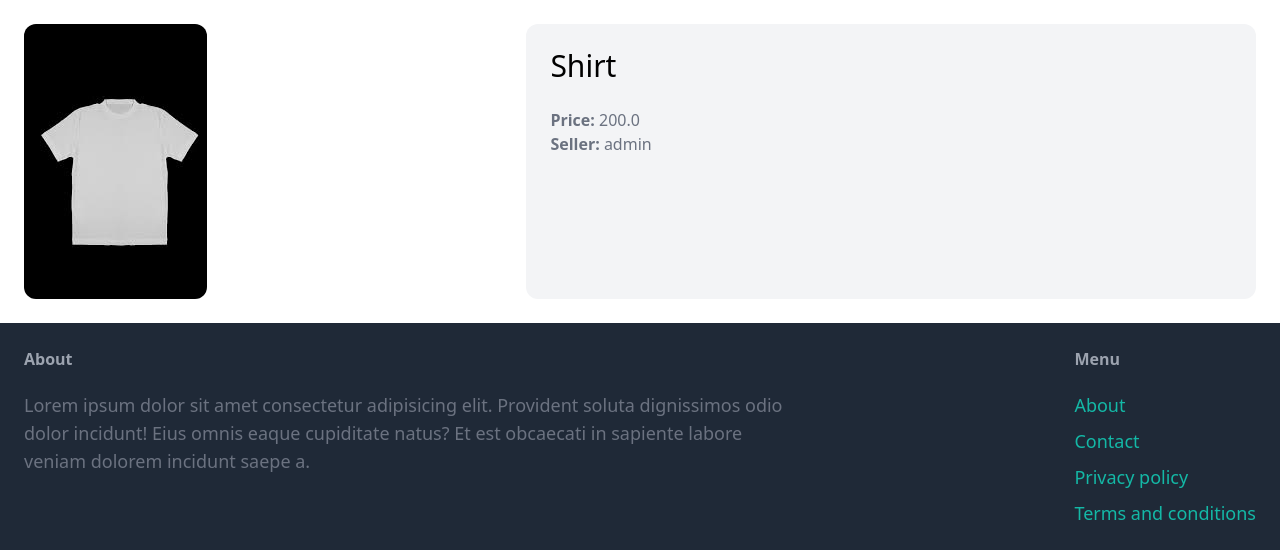
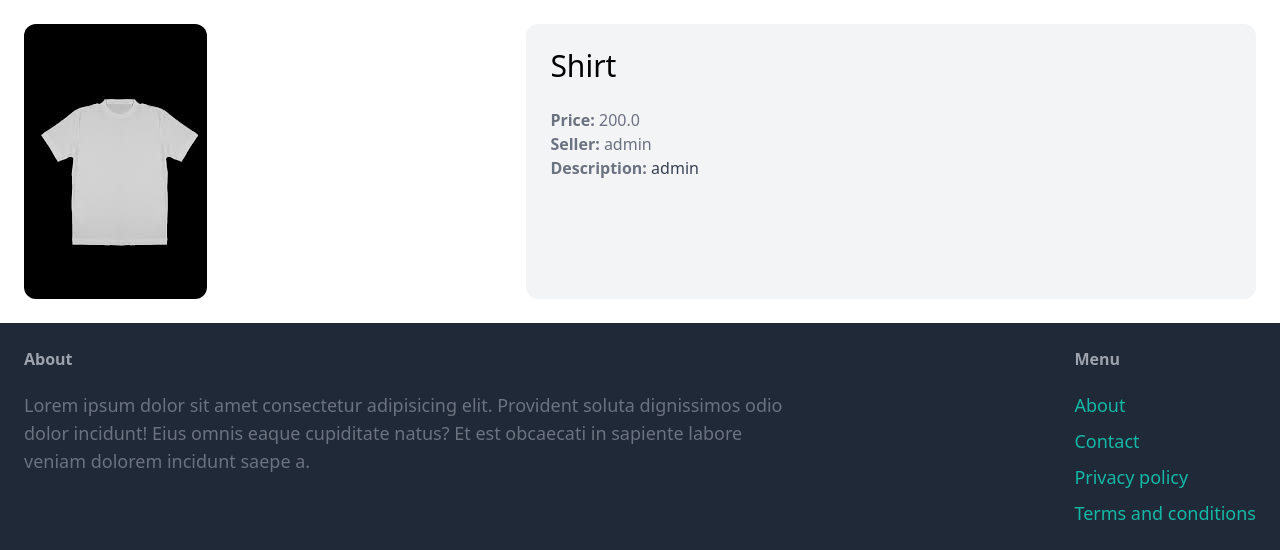
Before and after one commit to ttwange/MarketPlace, a Django app: page /items/1/ in a window 1280 px wide. Shown: the part 77-627 px from the top of the page. Run offline with Django 4.2, Linux system fonts and the light colour scheme; data comes from the database, SQL or seed files in the repository; some libraries are stand-ins or nearby versions.

Commit message:
added item description

```diff
--- a/item/templates/item/detail.html
+++ b/item/templates/item/detail.html
@@ -11,6 +11,7 @@
     <h1 class="mb-6 text-3xl">{{ item.name }}</h1>
     <p class="text-gray-500"><strong>Price: </strong>{{item.price}}</p>
     <p class="text-gray-500"><strong>Seller: </strong>{{item.created_by.username}}</p>
+    <p class="text-gray-700"><strong class="text-gray-500">Description: </strong>{{item.created_by.username}}</p>
   </div>
 </div>
 {% endblock %}
```
